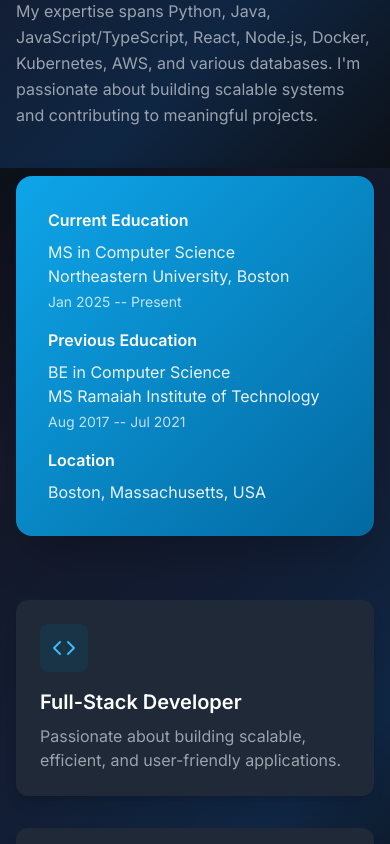
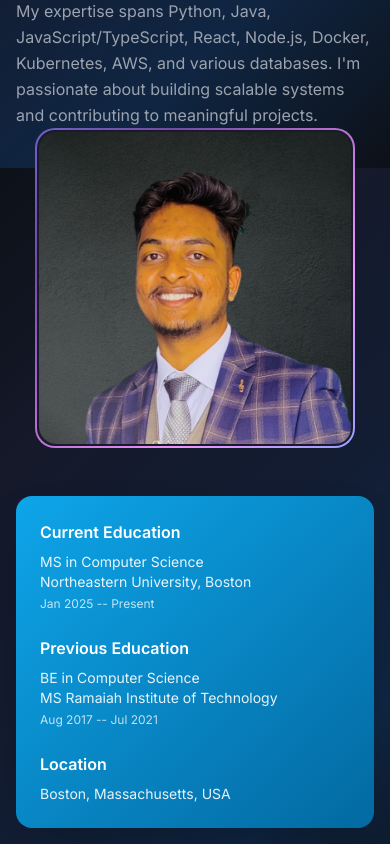
Before and after one commit to darshanrk18/darshan-eportfolio, a Next.js app: page / in a window 390 px wide. Shown: the part 1520-2364 px from the top of the page. Built offline with nearby package versions, Linux system fonts and the light colour scheme.

Commit message:
Add professional photo with fancy animated border and update About section layout

```diff
--- a/app/globals.css
+++ b/app/globals.css
@@ -74,3 +74,213 @@ a:hover, button:hover {
   .dark ::-webkit-scrollbar-thumb:hover {
     background: #666;
   }
+
+/* Photo Frame with Fancy Border */
+.animated-frame {
+  position: relative;
+  padding: 4px;
+  background: linear-gradient(135deg, #667eea 0%, #764ba2 25%, #f093fb 50%, #4facfe 75%, #00f2fe 100%);
+  background-size: 200% 200%;
+  border-radius: 20px;
+  transition: all 0.5s cubic-bezier(0.4, 0, 0.2, 1);
+  overflow: hidden;
+  animation: borderGradient 8s ease infinite;
+}
+
+.dark .animated-frame {
+  background: linear-gradient(135deg, #667eea 0%, #764ba2 25%, #f093fb 50%, #4facfe 75%, #00f2fe 100%);
+  background-size: 200% 200%;
+}
+
+@keyframes borderGradient {
+  0% {
+    background-position: 0% 50%;
+  }
+  50% {
+    background-position: 100% 50%;
+  }
+  100% {
+    background-position: 0% 50%;
+  }
+}
+
+.animated-frame::before {
+  content: '';
+  position: absolute;
+  inset: 2px;
+  border-radius: 18px;
+  background: white;
+  z-index: 0;
+  transition: background 0.3s ease;
+}
+
+.dark .animated-frame::before {
+  background: #1a1a2e;
+}
+
+.animated-frame:hover {
+  cursor: pointer;
+  transform: scale(1.05) translateY(-5px);
+  box-shadow: 0 20px 60px rgba(102, 126, 234, 0.4), 0 0 40px rgba(118, 75, 162, 0.3);
+  animation-duration: 4s;
+}
+
+.dark .animated-frame:hover {
+  box-shadow: 0 20px 60px rgba(102, 126, 234, 0.5), 0 0 40px rgba(118, 75, 162, 0.4);
+}
+
+.animated-frame > div:first-child {
+  position: relative;
+  z-index: 1;
+  border-radius: 16px;
+  overflow: hidden;
+  transition: transform 0.5s cubic-bezier(0.4, 0, 0.2, 1);
+}
+
+.animated-frame:hover > div:first-child {
+  transform: scale(1.08);
+}
+
+.animated-frame::after {
+  content: '';
+  position: absolute;
+  inset: 4px;
+  border-radius: 18px;
+  padding: 2px;
+  background: linear-gradient(
+    45deg,
+    transparent 25%,
+    transparent 35%,
+    rgba(255, 255, 255, 0.2) 50%,
+    transparent 65%,
+    transparent 75%
+  );
+  background-size: 300% 300%;
+  animation: shine 15s ease-in-out infinite;
+  pointer-events: none;
+  z-index: 2;
+}
+
+@keyframes shine {
+  0% {
+    background-position: -250% center;
+  }
+  50% {
+    background-position: 250% center;
+  }
+  100% {
+    background-position: -250% center;
+  }
+}
+
+.frame-text {
+  position: absolute;
+  top: -25px;
+  left: -25px;
+  width: calc(100% + 50px);
+  height: calc(100% + 50px);
+  pointer-events: none;
+}
+
+.frame-text span {
+  font-size: 16px;
+  font-weight: 600;
+  display: inline-block;
+  text-align: center;
+  width: 16px;
+  position: absolute;
+  animation: frameMove 10s linear infinite;
+  color: #000000;
+  transition: all 0.3s ease;
+  z-index: 10;
+}
+
+.dark .frame-text span {
+  color: #ffffff;
+}
+
+.frame-text span:nth-child(1) { animation-delay: 0s; }
+.frame-text span:nth-child(2) { animation-delay: 0.2s; }
+.frame-text span:nth-child(3) { animation-delay: 0.4s; }
+.frame-text span:nth-child(4) { animation-delay: 0.6s; }
+.frame-text span:nth-child(5) { animation-delay: 0.8s; }
+.frame-text span:nth-child(6) { animation-delay: 1s; }
+.frame-text span:nth-child(7) { animation-delay: 1.2s; }
+.frame-text span:nth-child(8) { animation-delay: 1.4s; }
+.frame-text span:nth-child(9) { animation-delay: 1.6s; }
+.frame-text span:nth-child(10) { animation-delay: 1.8s; }
+.frame-text span:nth-child(11) { animation-delay: 2s; }
+.frame-text span:nth-child(12) { animation-delay: 2.2s; }
+.frame-text span:nth-child(13) { animation-delay: 2.4s; }
+.frame-text span:nth-child(14) { animation-delay: 2.6s; }
+.frame-text span:nth-child(15) { animation-delay: 2.8s; }
+.frame-text span:nth-child(16) { animation-delay: 3s; }
+.frame-text span:nth-child(17) { animation-delay: 3.2s; }
+.frame-text span:nth-child(18) { animation-delay: 3.4s; }
+.frame-text span:nth-child(19) { animation-delay: 3.6s; }
+.frame-text span:nth-child(20) { animation-delay: 3.8s; }
+.frame-text span:nth-child(21) { animation-delay: 4s; }
+.frame-text span:nth-child(22) { animation-delay: 4.2s; }
+.frame-text span:nth-child(23) { animation-delay: 4.4s; }
+.frame-text span:nth-child(24) { animation-delay: 4.6s; }
+.frame-text span:nth-child(25) { animation-delay: 4.8s; }
+
+@keyframes frameMove {
+  0% {
+    top: -10px;
+    left: calc(100% + 10px);
+    transform: rotate(0deg);
+  }
+  12% {
+    top: -5px;
+    left: 50%;
+    transform: rotate(0deg);
+  }
+  24% {
+    top: -10px;
+    left: -10px;
+    transform: rotate(0deg);
+  }
+  25% {
+    transform: rotate(-90deg);
+  }
+  37% {
+    top: 50%;
+    left: -5px;
+    transform: rotate(-90deg);
+  }
+  49% {
+    top: calc(100% + 10px);
+    left: -10px;
+    transform: rotate(-90deg);
+  }
+  50% {
+    transform: rotate(-180deg);
+  }
+  62% {
+    top: calc(100% + 5px);
+    left: 50%;
+    transform: rotate(-180deg);
+  }
+  74% {
+    top: calc(100% + 10px);
+    left: calc(100% + 10px);
+    transform: rotate(-180deg);
+  }
+  75% {
+    transform: rotate(-270deg);
+  }
+  87% {
+    top: 50%;
+    left: calc(100% + 5px);
+    transform: rotate(-270deg);
+  }
+  99% {
+    top: -10px;
+    left: calc(100% + 10px);
+    transform: rotate(-270deg);
+  }
+  100% {
+    transform: rotate(-360deg);
+  }
+}
--- a/components/About.tsx
+++ b/components/About.tsx
@@ -3,6 +3,7 @@
 import { useInView } from 'react-intersection-observer'
 import { motion } from 'framer-motion'
 import { FiCode, FiBook, FiTarget } from 'react-icons/fi'
+import Image from 'next/image'
 import { FULL_NAME } from '@/lib/constants'
 
 export default function About() {
@@ -48,11 +49,12 @@ export default function About() {
           <div className="w-24 h-1 bg-primary-600 mx-auto mb-8"></div>
         </motion.div>
 
-        <div className="grid md:grid-cols-2 gap-12 items-center mb-16">
+        <div className="grid md:grid-cols-2 gap-0 items-center mb-12">
           <motion.div
             initial={{ opacity: 0, x: -20 }}
             animate={inView ? { opacity: 1, x: 0 } : {}}
             transition={{ duration: 0.6, delay: 0.2 }}
+            className="text-left"
           >
             <h3 className="text-2xl font-semibold mb-4 text-gray-900 dark:text-white">
               Hello! I&apos;m{" "}
@@ -97,30 +99,54 @@ export default function About() {
             initial={{ opacity: 0, x: 20 }}
             animate={inView ? { opacity: 1, x: 0 } : {}}
             transition={{ duration: 0.6, delay: 0.4 }}
-            className="bg-gradient-to-br from-primary-500 to-primary-700 rounded-2xl p-8 text-white shadow-2xl"
+            className="flex justify-center"
           >
-            <div className="space-y-4">
-              <div>
-                <h4 className="font-semibold mb-2">Current Education</h4>
-                <p className="opacity-90">MS in Computer Science</p>
-                <p className="opacity-90">Northeastern University, Boston</p>
-                <p className="opacity-90 mt-1"></p>
-                <p className="opacity-75 text-sm mt-1">Jan 2025 -- Present</p>
-              </div>
-              <div>
-                <h4 className="font-semibold mb-2">Previous Education</h4>
-                <p className="opacity-90">BE in Computer Science</p>
-                <p className="opacity-90">MS Ramaiah Institute of Technology</p>
-                <p className="opacity-90 mt-1"></p>
-                <p className="opacity-75 text-sm mt-1">Aug 2017 -- Jul 2021</p>
-              </div>
-              <div>
-                <h4 className="font-semibold mb-2">Location</h4>
-                <p className="opacity-90">Boston, Massachusetts, USA</p>
+            {/* Professional Photo */}
+            <div className="relative w-full max-w-xs sm:max-w-sm aspect-square sm:aspect-[4/5] animated-frame">
+              <div className="relative w-full h-full overflow-hidden">
+                <Image
+                  src="/professional-photo/professional_pic.jpg"
+                  alt={`${FULL_NAME.split(' ')[0]} - Professional Photo`}
+                  fill
+                  className="object-cover"
+                  priority
+                  sizes="(max-width: 640px) 250px, (max-width: 768px) 280px, 320px"
+                />
               </div>
             </div>
           </motion.div>
         </div>
+
+        {/* Education Info Card */}
+        <motion.div
+          initial={{ opacity: 0, y: 20 }}
+          animate={inView ? { opacity: 1, y: 0 } : {}}
+          transition={{ duration: 0.6, delay: 0.6 }}
+          className="mb-16"
+        >
+          <div className="bg-gradient-to-br from-primary-500 to-primary-700 rounded-2xl p-6 sm:p-8 text-white shadow-2xl max-w-4xl mx-auto">
+            <div className="grid sm:grid-cols-3 gap-6 sm:gap-8">
+              <div>
+                <h4 className="font-semibold mb-2">Current Education</h4>
+                <p className="opacity-90 text-sm sm:text-base">MS in Computer Science</p>
+                <p className="opacity-90 text-sm sm:text-base">Northeastern University, Boston</p>
+                <p className="opacity-90 mt-1 text-sm sm:text-base"></p>
+                <p className="opacity-75 text-xs sm:text-sm mt-1">Jan 2025 -- Present</p>
+              </div>
+              <div>
+                <h4 className="font-semibold mb-2">Previous Education</h4>
+                <p className="opacity-90 text-sm sm:text-base">BE in Computer Science</p>
+                <p className="opacity-90 text-sm sm:text-base">MS Ramaiah Institute of Technology</p>
+                <p className="opacity-90 mt-1 text-sm sm:text-base"></p>
+                <p className="opacity-75 text-xs sm:text-sm mt-1">Aug 2017 -- Jul 2021</p>
+              </div>
+              <div>
+                <h4 className="font-semibold mb-2">Location</h4>
+                <p className="opacity-90 text-sm sm:text-base">Boston, Massachusetts, USA</p>
+              </div>
+            </div>
+          </div>
+        </motion.div>
 
         <div className="grid md:grid-cols-3 gap-8">
           {highlights.map((highlight, index) => (
```
Also changed, not shown: public/professional-photo/professional_pic.jpg (added).
